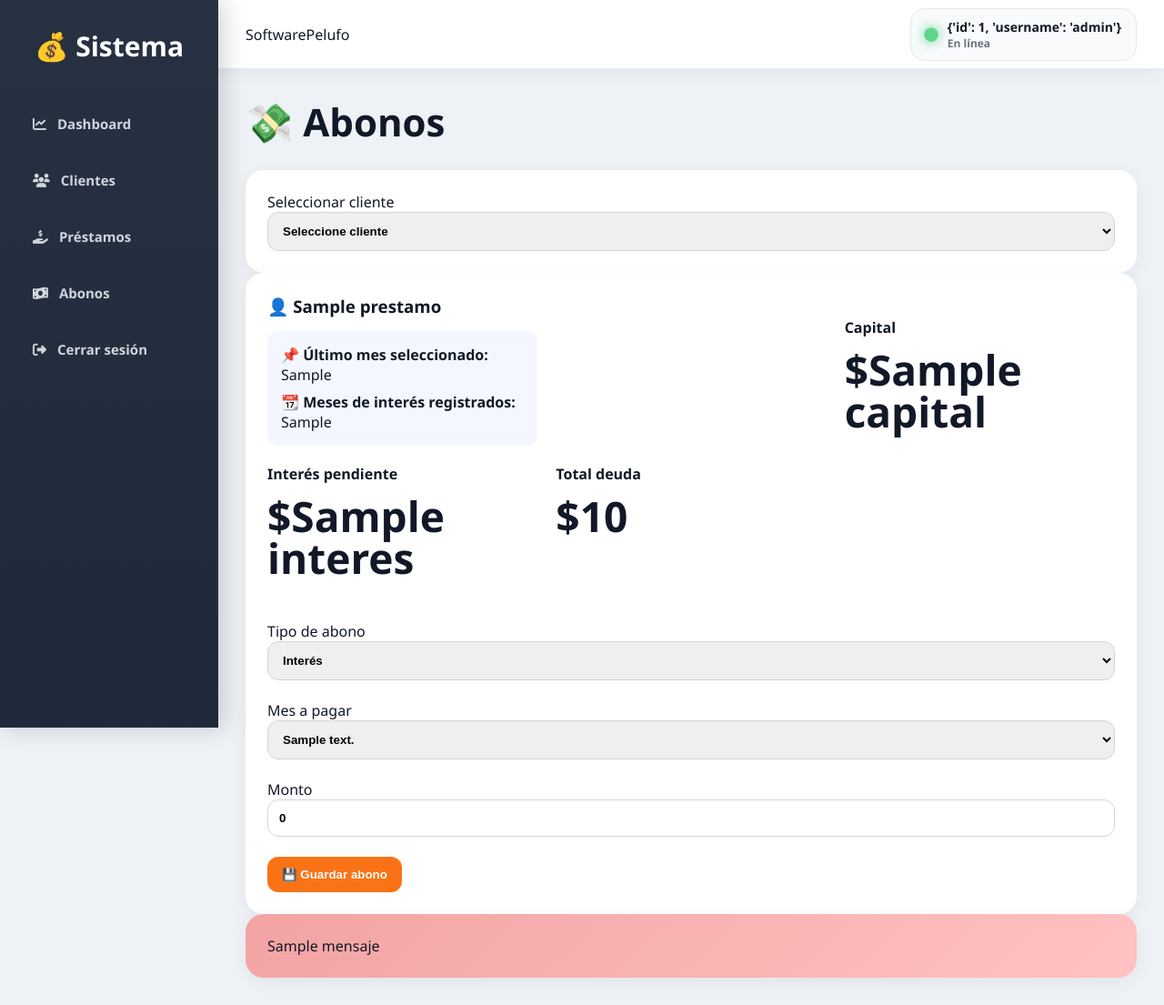
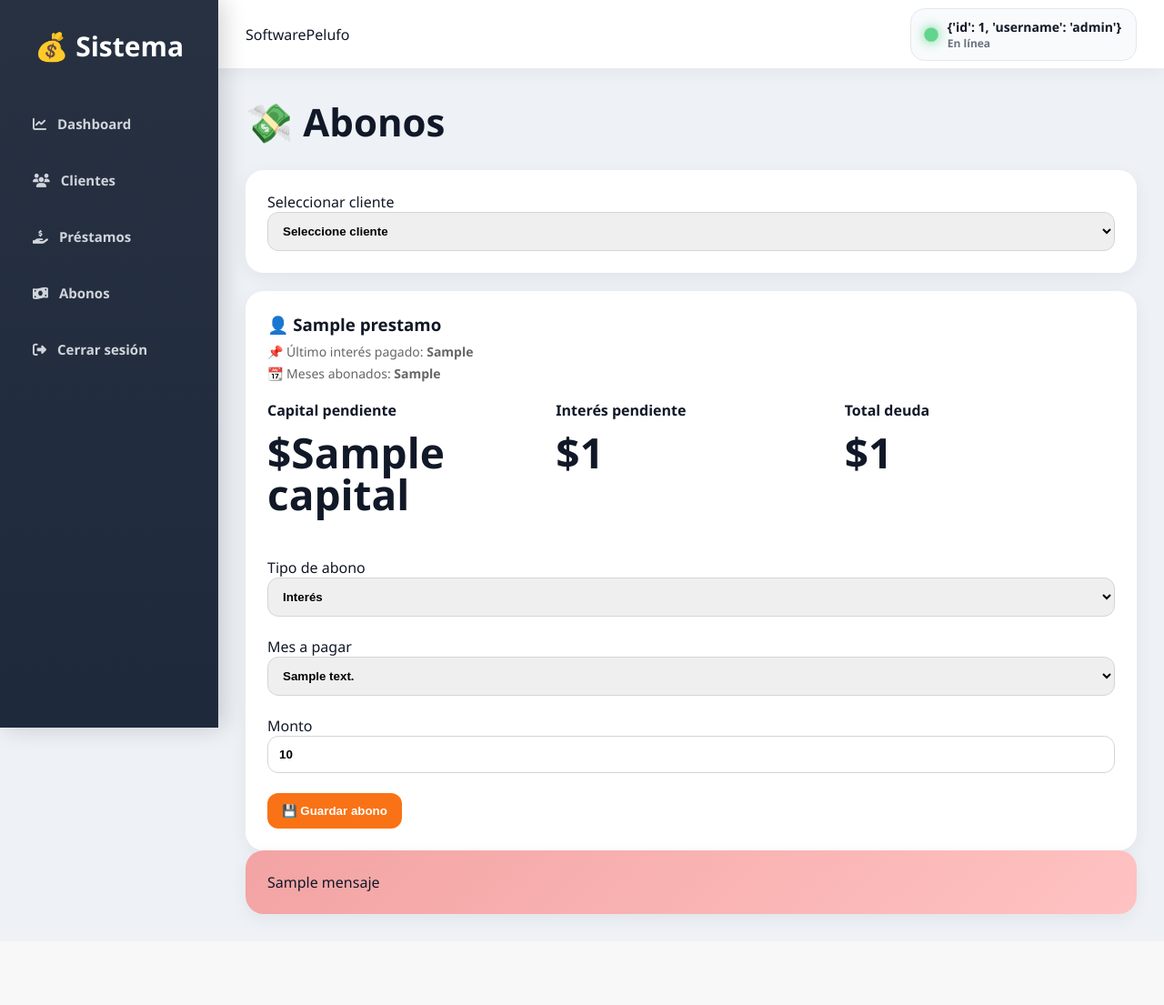
Before and after one commit to pelufo123/sistema-prestamos, a Flask app: template templates/abonos.html in a window 1280 px wide. Shown: the whole page at 91% size. After the commit the page ends 1018 px from the top, so only its background shows below. Run offline with Flask 3, Linux system fonts and the light colour scheme; a user stored in the database is signed in; tables that the repository leaves empty hold one stand-in row (values such as "Sample post"); the template is opened without the code that fills it: most values are stand-ins (such as "Sample title", 1, 10 or a date in 2020); a database or web service that is not in the repository returns one stand-in record (values such as "Sample title"); data that the repository does not hold is empty; some libraries are stand-ins or nearby versions.

Commit message:
mejora diseño UI

```diff
--- a/app.py
+++ b/app.py
@@ -1,6 +1,6 @@
 import os
 import psycopg2
-from flask import Flask, render_template, request, redirect, url_for, session
+from flask import Flask, render_template, request, redirect, url_for, session, jsonify
 from datetime import datetime, timedelta
 from dateutil.relativedelta import relativedelta
 app = Flask(__name__)
@@ -1321,47 +1321,29 @@ def obtener_interes():
     prestamo_id = request.args.get("prestamo_id")
 
     conn = conectar()
-
-    if not conn:
-        return {"interes": 0}
-
     cur = conn.cursor()
 
-    try:
+    cur.execute("""
+        SELECT capital, interes
+        FROM prestamos
+        WHERE id=%s
+    """, (prestamo_id,))
 
-        cur.execute("""
-            SELECT capital, interes
-            FROM prestamos
-            WHERE id=%s
-        """, (prestamo_id,))
+    row = cur.fetchone()
 
-        data = cur.fetchone()
+    if not row:
+        return jsonify({"interes": 0})
 
-        if data:
+    capital, interes = row
 
-            capital = data[0]
-            interes = data[1]
+    interes_mensual = int(capital * (interes / 100))
 
-            cap_rest, _, _, _, _ = calcular(prestamo_id, conn)
+    cur.close()
+    conn.close()
 
-            interes_mensual = cap_rest * (interes / 100)
-
-        else:
-
-            interes_mensual = 0
-
-    except Exception as e:
-
-        print("ERROR obtener_interes:", e)
-
-        interes_mensual = 0
-
-    finally:
-
-        cur.close()
-        conn.close()
-
-    return {"interes": interes_mensual}
+    return jsonify({
+        "interes": interes_mensual
+    })
 # ------------------------------
 if __name__ == "__main__":
     init_db()
--- a/templates/abonos.html
+++ b/templates/abonos.html
@@ -16,7 +16,9 @@
 
     <form method="GET">
 
-        <label>Seleccionar cliente</label>
+        <label>
+            Seleccionar cliente
+        </label>
 
         <select
             name="cliente"
@@ -54,51 +56,66 @@
 
     {% for p in prestamos %}
 
-    <div class="card">
+    <div class="card" style="margin-top:20px;">
 
-        <h3>
+        <!-- ===================================== -->
+        <!-- CLIENTE -->
+        <!-- ===================================== -->
+
+        <div style="
+            display:flex;
+            justify-content:space-between;
+            align-items:center;
+            margin-bottom:20px;
+            flex-wrap:wrap;
+        ">
+
+            <div>
+
+                <h3 style="margin:0;">
                     👤 {{ p.nombre }}
                 </h3>
 
-        <div class="grid-metricas">
                 <div style="
-        margin-top:15px;
-        background:#f4f7ff;
-        padding:15px;
-        border-radius:12px;
+                    margin-top:8px;
+                    color:#666;
+                    font-size:14px;
                 ">
 
-        <div style="margin-bottom:8px;">
-
+                    📌 Último interés pagado:
                     <b>
-                📌 Último mes seleccionado:
+                        {{ p.ultimo_mes_pagado }}
                     </b>
-
-            <span class="ultimo_mes_texto">
-
-                {{ p.ultimo_mes_pagado }}
-
-        </span>
 
                 </div>
 
-    <div>
+                <div style="
+                    margin-top:5px;
+                    color:#666;
+                    font-size:14px;
+                ">
 
+                    📆 Meses abonados:
                     <b>
-            📆 Meses de interés registrados:
+                        {{ p.cantidad_meses }}
                     </b>
-
-        {{ p.cantidad_meses }}
 
                 </div>
 
             </div>
 
-<br>
+        </div>
+
+        <!-- ===================================== -->
+        <!-- MÉTRICAS -->
+        <!-- ===================================== -->
+
+        <div class="grid-metricas">
+
             <div>
 
                 <div class="label">
-                    Capital
+                    Capital pendiente
                 </div>
 
                 <div class="metric">
@@ -113,7 +130,10 @@
                     Interés pendiente
                 </div>
 
-                <div class="metric">
+                <div
+                    class="metric interes_pendiente"
+                    data-valor="{{ p.interes_num }}"
+                >
                     ${{ p.interes }}
                 </div>
 
@@ -125,7 +145,10 @@
                     Total deuda
                 </div>
 
-                <div class="metric">
+                <div
+                    class="metric total_deuda"
+                    data-total="{{ p.total_num }}"
+                >
                     ${{ p.total }}
                 </div>
 
@@ -134,6 +157,10 @@
         </div>
 
         <br>
+
+        <!-- ===================================== -->
+        <!-- FORMULARIO -->
+        <!-- ===================================== -->
 
         <form method="POST">
 
@@ -194,14 +221,19 @@
                 <select
                     name="mes"
                     class="mes"
-                    onchange="mostrarAlerta(this)"
+                    onchange="
+                        mostrarAlerta(this);
+                        actualizarResumen(this);
+                    "
                 >
 
                     {% if p.meses %}
 
                         {% for m in p.meses %}
 
-                        <option value="{{ m.numero }}">
+                        <option
+                            value="{{ m.numero }}"
+                        >
 
                             {{ m.texto }}
 
@@ -290,14 +322,27 @@
 <script>
 
 /* ===================================== */
+/* FORMATO PESOS */
+/* ===================================== */
+
+function formatoPesos(numero){
+
+    return Number(numero)
+    .toLocaleString("es-CO");
+
+}
+
+/* ===================================== */
 /* CAMBIAR TIPO */
 /* ===================================== */
 
 function cambiarTipo(select){
 
-    let form = select.closest("form");
+    let form =
+    select.closest("form");
 
-    let tipo = select.value;
+    let tipo =
+    select.value;
 
     let divMes =
     form.querySelector(".div_mes");
@@ -316,7 +361,9 @@ function cambiarTipo(select){
 
         monto.value = "";
 
-    }else{
+    }
+
+    else{
 
         divMes.style.display = "block";
 
@@ -325,13 +372,16 @@ function cambiarTipo(select){
 
         mostrarAlerta(selectMes);
 
+        actualizarResumen(selectMes);
+
         cargarInteres(selectMes);
 
     }
+
 }
 
 /* ===================================== */
-/* ALERTA MESES ADELANTADOS */
+/* ALERTA DE ADELANTO */
 /* ===================================== */
 
 function mostrarAlerta(select){
@@ -343,25 +393,81 @@ function mostrarAlerta(select){
     form.querySelector(".alerta_mes");
 
     let texto =
-    select.options[select.selectedIndex].text;
+    select.options[
+        select.selectedIndex
+    ].text;
 
     let numero =
     parseInt(select.value);
 
     if(numero > 1){
 
-        alerta.style.display = "block";
+        alerta.style.display =
+        "block";
 
         alerta.innerHTML =
         "⚠️ El cliente quedará adelantado hasta <b>" +
         texto +
         "</b> en pagos de interés.";
 
-    }else{
+    }
 
-        alerta.style.display = "none";
+    else{
+
+        alerta.style.display =
+        "none";
 
     }
+
+}
+
+/* ===================================== */
+/* ACTUALIZAR RESUMEN */
+/* ===================================== */
+
+function actualizarResumen(select){
+
+    let form =
+    select.closest("form");
+
+    let card =
+    form.closest(".card");
+
+    let interesDiv =
+    card.querySelector(".interes_pendiente");
+
+    let totalDiv =
+    card.querySelector(".total_deuda");
+
+    let interesBase =
+    parseInt(
+        interesDiv.dataset.valor
+    );
+
+    let totalBase =
+    parseInt(
+        totalDiv.dataset.total
+    );
+
+    let meses =
+    parseInt(select.value);
+
+    if(isNaN(meses)){
+        meses = 1;
+    }
+
+    let nuevoInteres =
+    interesBase * meses;
+
+    let nuevoTotal =
+    totalBase + (interesBase * (meses - 1));
+
+    interesDiv.innerHTML =
+    "$" + formatoPesos(nuevoInteres);
+
+    totalDiv.innerHTML =
+    "$" + formatoPesos(nuevoTotal);
+
 }
 
 /* ===================================== */
@@ -370,7 +476,8 @@ function mostrarAlerta(select){
 
 function cargarInteres(select){
 
-    let form = select.closest("form");
+    let form =
+    select.closest("form");
 
     let prestamo_id =
     form.querySelector(".prestamo_id").value;
@@ -378,28 +485,40 @@ function cargarInteres(select){
     let monto =
     form.querySelector(".monto");
 
+    let meses =
+    parseInt(select.value);
+
+    if(isNaN(meses)){
+        meses = 1;
+    }
+
     fetch(`/obtener_interes?prestamo_id=${prestamo_id}`)
 
     .then(response => response.json())
 
     .then(data => {
 
+        let total =
+        Number(data.interes) * meses;
+
         monto.value =
-        Number(data.interes)
-        .toLocaleString("es-CO");
+        formatoPesos(total);
 
     })
 
     .catch(error => {
 
-        console.log("Error:", error);
+        console.log(
+            "Error:",
+            error
+        );
 
     });
 
 }
 
 /* ===================================== */
-/* FORMATO DINERO */
+/* FORMATO MILES */
 /* ===================================== */
 
 function formatearMiles(input){
@@ -408,34 +527,45 @@ function formatearMiles(input){
     input.value.replace(/\D/g, "");
 
     valor =
-    valor.replace(/\B(?=(\d{3})+(?!\d))/g, ".");
+    valor.replace(
+        /\B(?=(\d{3})+(?!\d))/g,
+        "."
+    );
 
     input.value = valor;
+
 }
 
 function limpiarNumero(valor){
 
     return valor.replace(/\./g, "");
+
 }
 
 /* ===================================== */
 /* INICIO */
 /* ===================================== */
 
-document.addEventListener("DOMContentLoaded", function(){
+document.addEventListener(
+"DOMContentLoaded",
+function(){
 
     const inputs =
     document.querySelectorAll(".money");
 
     inputs.forEach(input => {
 
-        input.addEventListener("input", function(){
+        input.addEventListener(
+        "input",
+        function(){
 
             formatearMiles(this);
 
         });
 
-        input.form.addEventListener("submit", function(){
+        input.form.addEventListener(
+        "submit",
+        function(){
 
             inputs.forEach(i => {
 
@@ -448,7 +578,8 @@ document.addEventListener("DOMContentLoaded", function(){
 
     });
 
-    document.querySelectorAll(".tipo").forEach(select => {
+    document.querySelectorAll(".tipo")
+    .forEach(select => {
 
         cambiarTipo(select);
 
```
Lines whose indentation alone changed are shown as unchanged.
